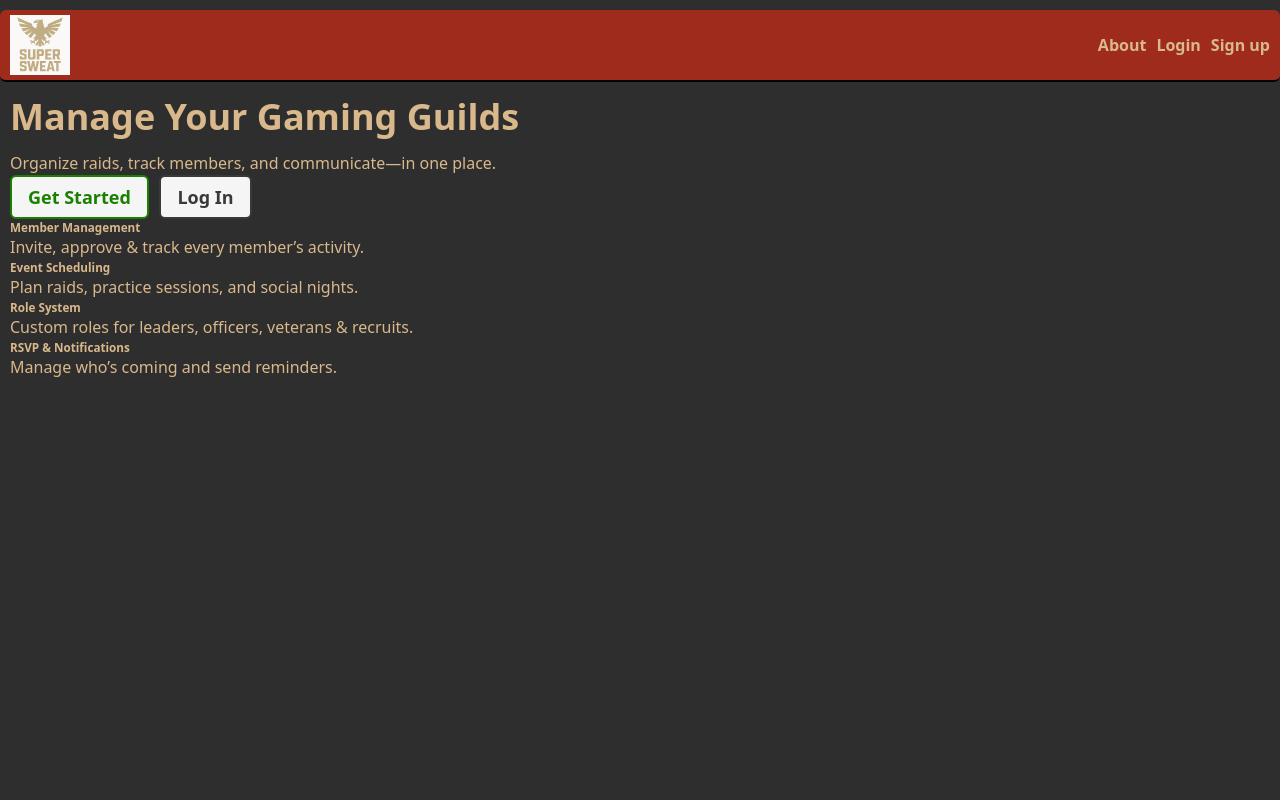
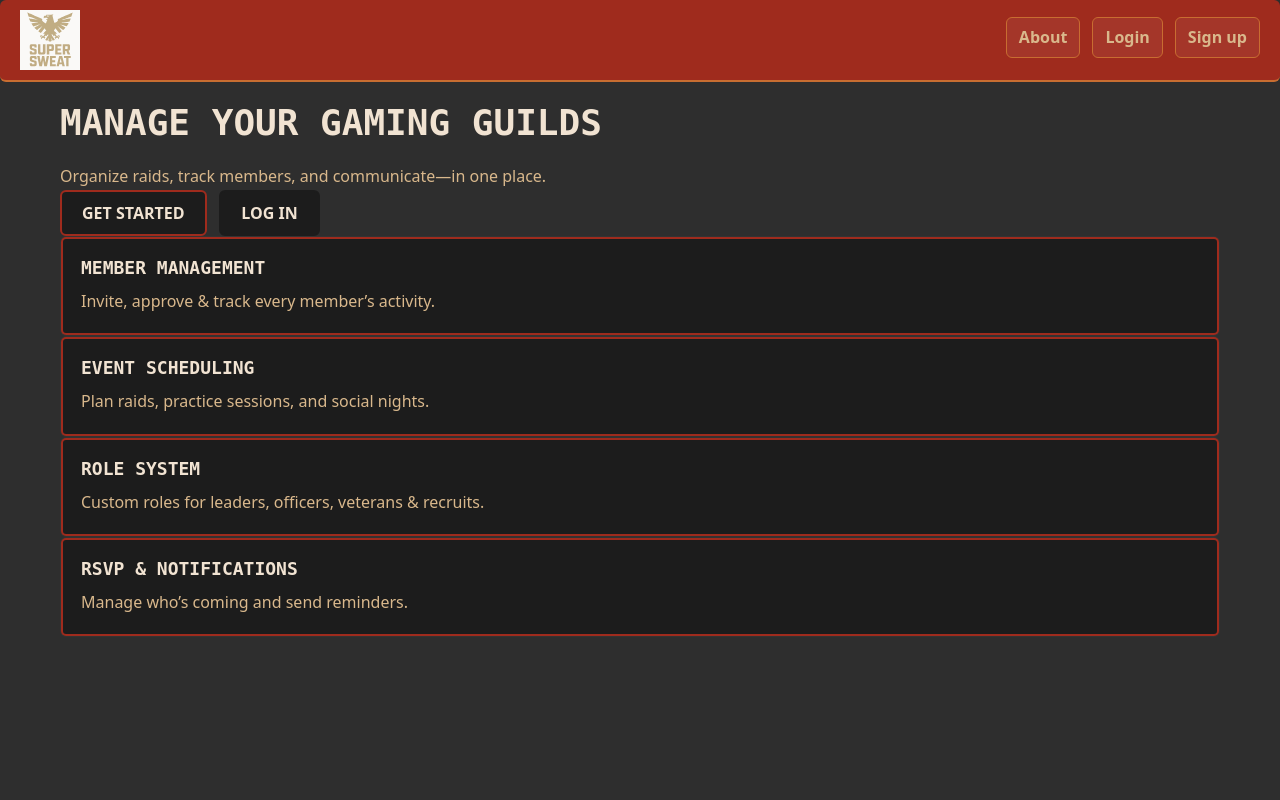
Before and after one commit to Xugknight/super-sweat, a Django app: page / in a window 1280 px wide. Run offline with Django 5.2, Linux system fonts and the light colour scheme.

Commit message:
base.css makeover

```diff
--- a/main_app/static/css/base.css
+++ b/main_app/static/css/base.css
@@ -12,20 +12,15 @@ html {
 }
 
 /* ==========================================================================
-   2. CSS VARIABLES
+   2. CSS VARIABLES — Vintage Gaming Palette
    ========================================================================== */
 :root {
-  --nav-bg:        #9f2b1d;
-  --borders:       rgb(0,2,5) solid 2px;
-  --text-color:    #d9b88c;
-  --link-hover:    rgb(16,56,158);
-
-  --button-bg:     rgb(245,245,245);
-  --button-bgh:    rgb(226,226,226);
-  --submit:        rgb(26,128,0);
-  --warn:          rgb(255,102,0);
-  --danger:        rgb(220,20,30);
-  --secondary:     rgb(57,57,57);
+  --bg-charcoal:   #2E2E2E;
+  --bg-steel:      #1C1C1C;
+  --text-main:     #D9B88C;
+  --text-headline: #F1E3D2;
+  --accent-primary:#9F2B1D;
+  --accent-orange: #C86D31;
 
   --font-xtreme:   4.2rem;
   --font-xxl:      3.6rem;
@@ -39,9 +34,9 @@ html {
    3. GLOBAL STYLES
    ========================================================================== */
 body {
-  background: #2e2e2e;
-  color: var(--text-color);
-  font-family: 'Black Ops One', system-ui, sans-serif;
+  background-color: var(--bg-charcoal);
+  color: var(--text-main);
+  font-family: 'Press Start 2P', system-ui, sans-serif;
   display: flex;
   flex-direction: column;
   align-items: center;
@@ -49,31 +44,45 @@ body {
 }
 
 a {
-  color: var(--text-color);
+  color: var(--text-main);
   text-decoration: none;
   font-weight: 600;
 }
 a:hover {
-  color: var(--link-hover);
+  color: var(--accent-orange);
 }
 
-ul { list-style: none; }
+ul {
+  list-style: none;
+}
 
 /* ==========================================================================
    4. HEADER & NAVIGATION
    ========================================================================== */
 header {
   width: 100%;
-  background: var(--nav-bg);
-  border-bottom: var(--borders);
+  background-color: var(--accent-primary);
+  border-bottom: 2px solid var(--accent-orange);
   display: flex;
   align-items: center;
   justify-content: space-between;
-  padding: 0.5rem 1rem;
+  padding: 1rem 2rem;
 }
 
+nav ul {
+  display: flex;
+  gap: 1.2rem;
+}
+nav a {
+  font-size: var(--font-reg);
+  font-weight: 700;
+}
+
+/* ==========================================================================
+   5. LOGO
+   ========================================================================== */
 .header-logo-container {
-  max-width: 60px;   /* shrunk down further */
+  max-width: 60px;
 }
 .header-logo-container img {
   width: 100%;
@@ -81,85 +90,143 @@ header {
   display: block;
 }
 
-nav ul {
-  display: flex;
-  gap: 1rem;
-}
-nav a {
-  font-size: 1.6rem;
-  font-weight: 600;
-}
-
-/* Logout button styling */
-#logout-form button {
-  background: none;
-  border: none;
-  color: var(--text-color);
-  font-size: 1.6rem;
-  font-weight: 600;          /* match nav links */
-  font-family: inherit;
-  cursor: pointer;
-  padding: 0;
-}
-#logout-form button:hover {
-  color: var(--link-hover);
-}
-
 /* ==========================================================================
-   5. MAIN AREA
+   6. MAIN
    ========================================================================== */
 main {
   width: 100%;
-  max-width: 1300px;
-  padding: 1rem;
+  max-width: 1200px;
+  padding: 2rem;
   flex: 1;
 }
 
 /* ==========================================================================
-   6. TYPOGRAPHY
+   7. TYPOGRAPHY
    ========================================================================== */
-h1 { font-size: var(--font-xxl); margin-bottom: 1rem; }
-h2 { font-size: var(--font-xl); margin-bottom: 0.5rem; }
-p, li { font-size: var(--font-reg); line-height: 1.5; }
+h1, h2, h3 {
+  font-family: 'Press Start 2P', monospace;
+  color: var(--text-headline);
+  text-transform: uppercase;
+}
+h1 { font-size: var(--font-xxl); margin-bottom: 2rem; }
+h2 { font-size: var(--font-xl); margin-bottom: 1.5rem; }
+h3 { font-size: var(--font-l); margin-bottom: 1rem; }
+
+p, li {
+  font-size: var(--font-reg);
+  line-height: 1.7;
+}
 
 /* ==========================================================================
-   7. BUTTONS & FORMS
+   8. BUTTONS & FORMS
    ========================================================================== */
 .btn {
   display: inline-block;
-  padding: 0.8rem 1.6rem;
-  font-size: var(--font-l);
-  border: 2px solid transparent;
+  padding: 1rem 2rem;
+  font-size: var(--font-reg);
+  font-family: inherit;
+  font-weight: 600;
+  text-transform: uppercase;
+  border: 2px solid var(--accent-orange);
   border-radius: var(--radius);
-  background: var(--button-bg);
-  font-weight: 600;
+  background-color: var(--bg-steel);
+  color: var(--text-headline);
   cursor: pointer;
+  transition: background 0.2s ease;
 }
 .btn:hover {
-  background: var(--button-bgh);
+  background-color: var(--accent-orange);
+  color: var(--bg-steel);
 }
 
 .btn + .btn {
-  margin-left: 0.8rem;
+  margin-left: 1rem;
 }
 
-.submit    { color: var(--submit);    border-color: var(--submit);   }
-.warn       { color: var(--warn);      border-color: var(--warn);     }
-.danger     { color: var(--danger);    border-color: var(--danger);   }
-.secondary  { color: var(--secondary); border-color: var(--secondary); }
+#logout-form button {
+  display: inline-block;
+  background-color: rgba(255, 255, 255, 0.05);
+  color: var(--text-main);
+  padding: 1.093rem 1.2rem;
+  font-size: var(--font-reg);
+  font-weight: 600;
+  font-family: inherit;
+  border: 1px solid var(--accent-orange);
+  border-radius: var(--radius);
+  cursor: pointer;
+  transition: background 0.2s ease;
+  margin-bottom: 0.5rem;
+}
+
+#logout-form button:hover {
+  background-color: rgba(200, 109, 49, 0.2);
+}
+
+
+.submit    { border-color: var(--accent-primary); }
+.warn      { border-color: var(--accent-orange); }
+.danger    { border-color: #B22222; }
+.secondary { border-color: var(--bg-steel); }
 
 /* ==========================================================================
-   8. MEDIA QUERIES
+   9. CARDS (Used on Landing Page & Dashboard)
+   ========================================================================== */
+.card {
+  background-color: var(--bg-steel);
+  border: 1px solid rgba(255,255,255,0.1);
+  border-radius: var(--radius);
+  padding: 2rem;
+  color: var(--text-main);
+  font-family: inherit;
+  box-shadow: inset 0 0 0 2px var(--accent-primary);
+  transition: transform 0.2s ease, box-shadow 0.2s ease;
+}
+.card:hover {
+  transform: translateY(-4px);
+  box-shadow: inset 0 0 0 2px var(--accent-orange);
+}
+
+/* ==========================================================================
+   10. SECTIONS
+   ========================================================================== */
+.page-header h1 {
+  font-size: var(--font-xl);
+  border-bottom: 2px solid var(--accent-primary);
+  padding-bottom: 1rem;
+  margin-bottom: 2rem;
+}
+
+section h2 {
+  font-size: var(--font-l);
+  color: var(--text-headline);
+  margin-bottom: 1rem;
+}
+
+ul li a {
+  display: inline-block;
+  color: var(--text-main);
+  background-color: rgba(255,255,255,0.05);
+  padding: 0.6rem 1.2rem;
+  border-radius: var(--radius);
+  margin-bottom: 0.5rem;
+  border: 1px solid var(--accent-orange);
+  transition: background 0.2s ease;
+}
+ul li a:hover {
+  background-color: rgba(200,109,49,0.2);
+}
+
+/* ==========================================================================
+   11. MEDIA QUERIES
    ========================================================================== */
 @media (min-width: 768px) {
   .page-header h1 { font-size: var(--font-xtreme); }
 }
-
 @media (min-width: 1024px) {
   header {
     position: sticky;
-    top: 1rem;
-    margin: 1rem 2rem 0;
+    top: 0;
+    z-index: 999;
     border-radius: var(--radius);
   }
 }
```
